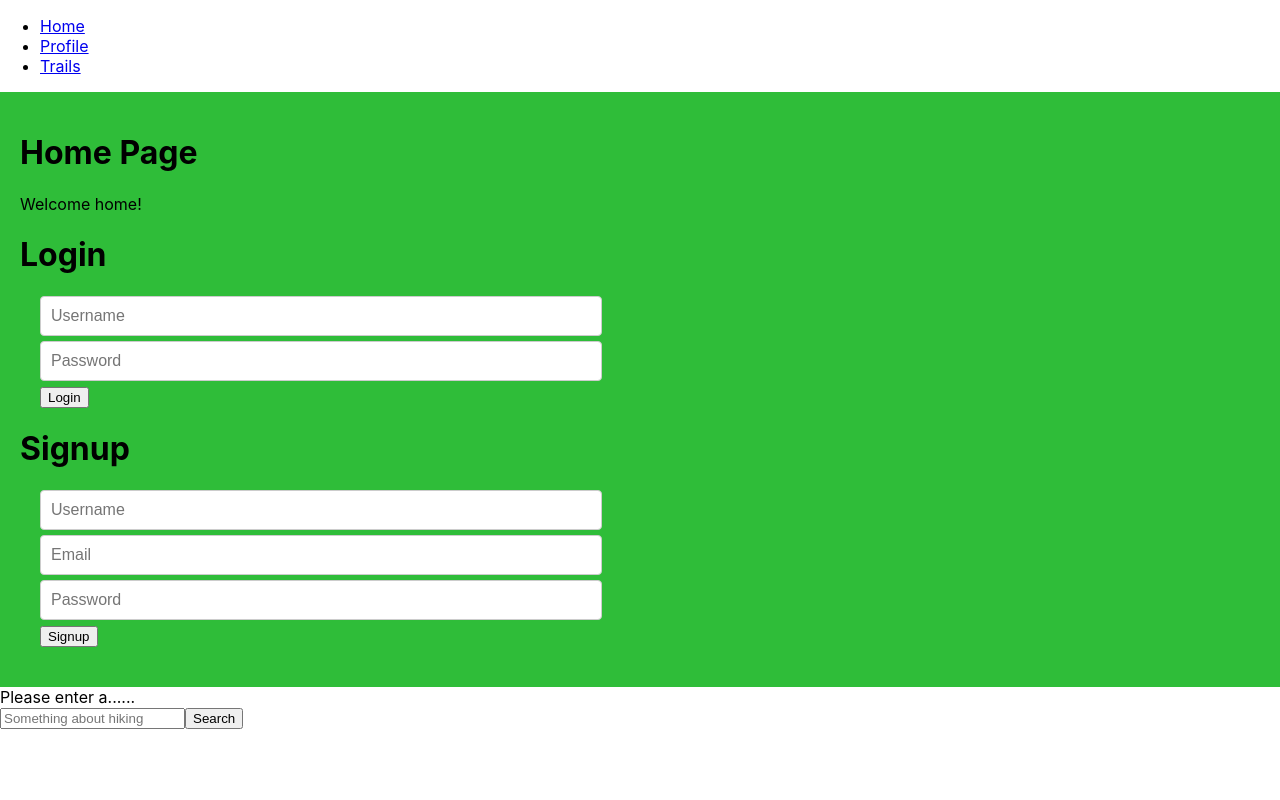
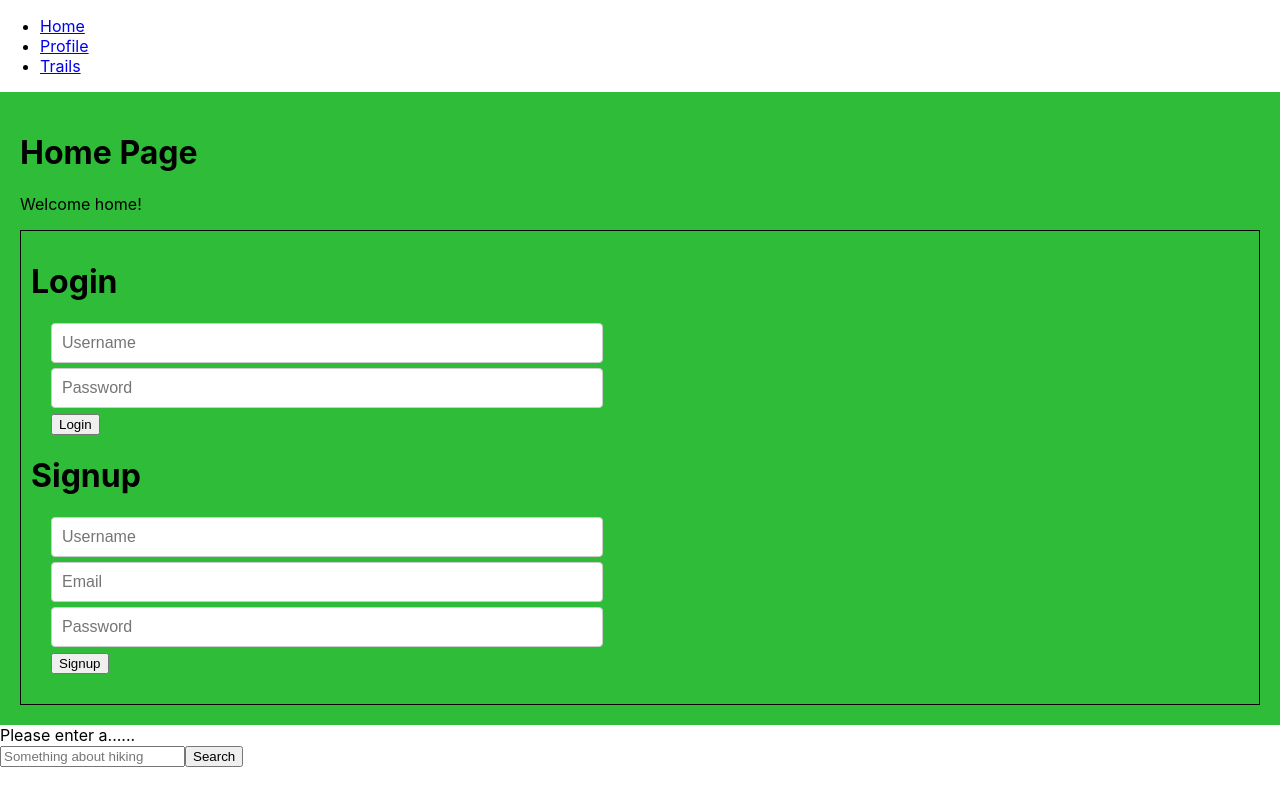
Before and after one commit to Moe1401/hiking-guide, a React (Create React App) app: page / in a window 1280 px wide. Built offline with nearby package versions, Linux system fonts and the light colour scheme.

Commit message:
screwing with styling

```diff
--- a/src/components/pages/Home.css
+++ b/src/components/pages/Home.css
@@ -4,3 +4,17 @@
   padding: 20px;
   /* other styles... */
 }
+
+.form-container {
+  border: 1px solid #000;
+  padding: 10px;
+  margin-right: auto;
+}
+
+.form-container + * {
+  display: none;
+}
+
+.form-container .form {
+  margin-bottom: 20px;
+}
--- a/src/components/pages/Home.js
+++ b/src/components/pages/Home.js
@@ -1,13 +1,20 @@
 import React from 'react';
+import { Container, Row, Col } from 'react-bootstrap';
 import Form from './Form';
 import './Home.css';
 
 export default function Home() {
   return (
-    <div className="container">
+    <Container>
       <h1>Home Page</h1>
       <p>Welcome home!</p>
-      <Form></Form>
-    </div>
+      <Row>
+        <Col sm={6}>
+          <div className="form-container">
+            <Form />
+          </div>
+        </Col>
+      </Row>
+    </Container>
   );
 }
```
